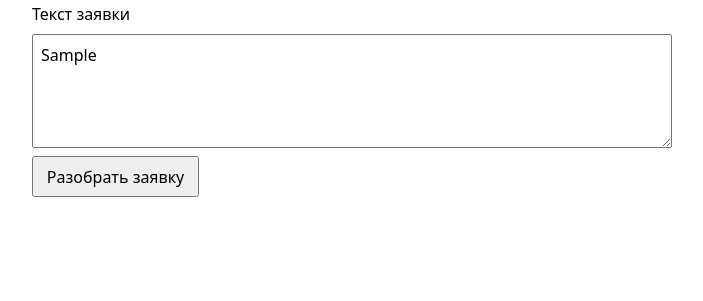
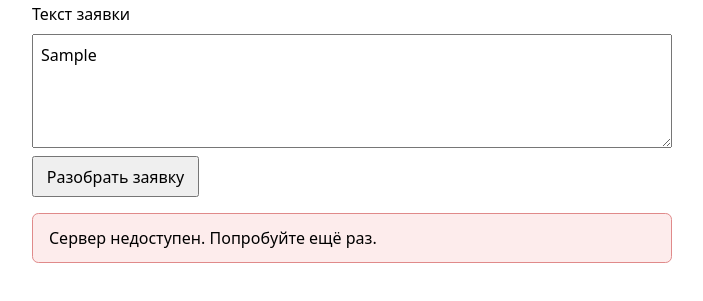
Before and after one commit to Virdess/neowise-candidate-triage, a plain HTML site: page index.html in a window 1280 px wide. Both pictures are taken after typing "Sample" into the empty fields and a click on the button "Разобрать заявку". Shown: the part 99-400 px from the top of the page, without its empty margins (288-991 px from the left). Drawn offline with Linux system fonts and the light colour scheme; no server answers.

Commit message:
Show topic and draft, clear stale draft on manual_review

```diff
--- a/index.html
+++ b/index.html
@@ -8,7 +8,12 @@
     body { max-width: 40rem; margin: 2rem auto; padding: 0 1rem; font: 1rem/1.5 system-ui, sans-serif; }
     textarea { box-sizing: border-box; display: block; width: 100%; margin: .5rem 0; padding: .5rem; font: inherit; }
     button { padding: .4rem .8rem; font: inherit; }
-    pre { white-space: pre-wrap; }
+    pre { white-space: pre-wrap; margin: 0; }
+    #result { margin-top: 1rem; }
+    .notice { padding: .75rem 1rem; border-radius: .4rem; }
+    .notice.warn { background: #fff4e5; border: 1px solid #f0b46c; }
+    .notice.error { background: #fdecec; border: 1px solid #e08a8a; }
+    .draft { padding: .75rem 1rem; border: 1px solid #ccc; border-radius: .4rem; }
   </style>
 </head>
 <body>
@@ -18,18 +23,60 @@
     <textarea id="message" rows="4"></textarea>
     <button type="submit">Разобрать заявку</button>
   </form>
-  <pre id="result" aria-live="polite"></pre>
+  <div id="result" aria-live="polite"></div>
   <script type="module">
+    const TOPIC_LABELS = { delivery: "Доставка", pricing: "Цены", other: "Другое" };
     const form = document.querySelector("form");
+    const button = form.querySelector("button");
     const result = document.querySelector("#result");
+    let lastRequestId = 0;
+
+    function el(tag, props = {}, text = "") {
+      const node = document.createElement(tag);
+      Object.assign(node, props);
+      node.textContent = text;
+      return node;
+    }
+
+    function showNotice(kind, text) {
+      result.replaceChildren(el("p", { className: `notice ${kind}` }, text));
+    }
+
+    function render(data) {
+      if (data.status === "ready") {
+        result.replaceChildren(
+          el("p", {}, `Тема: ${TOPIC_LABELS[data.topic] ?? data.topic}`),
+          el("p", {}, "Черновик ответа (проверьте перед отправкой клиенту):"),
+          el("pre", { className: "draft" }, data.draft),
+        );
+      } else if (data.status === "manual_review") {
+        showNotice("warn", "Автоматический разбор не удался. Определите тему и подготовьте ответ вручную.");
+      } else if (data.status === "invalid_input") {
+        showNotice("error", "Введите текст заявки.");
+      } else {
+        showNotice("error", "Не удалось обработать заявку. Попробуйте ещё раз.");
+      }
+    }
+
     form.addEventListener("submit", async (event) => {
       event.preventDefault();
-      const reply = await fetch("/api/triage", {
-        method: "POST",
-        headers: { "Content-Type": "application/json" },
-        body: JSON.stringify({ text: document.querySelector("#message").value }),
-      });
-      result.textContent = JSON.stringify(await reply.json(), null, 2);
+      const requestId = ++lastRequestId;
+      // Сразу убираем предыдущий результат, чтобы старый черновик не остался на экране.
+      result.replaceChildren(el("p", {}, "Разбираем заявку…"));
+      button.disabled = true;
+      try {
+        const reply = await fetch("/api/triage", {
+          method: "POST",
+          headers: { "Content-Type": "application/json" },
+          body: JSON.stringify({ text: document.querySelector("#message").value }),
+        });
+        const data = await reply.json();
+        if (requestId === lastRequestId) render(data);
+      } catch {
+        if (requestId === lastRequestId) showNotice("error", "Сервер недоступен. Попробуйте ещё раз.");
+      } finally {
+        if (requestId === lastRequestId) button.disabled = false;
+      }
     });
   </script>
 </body>
```
